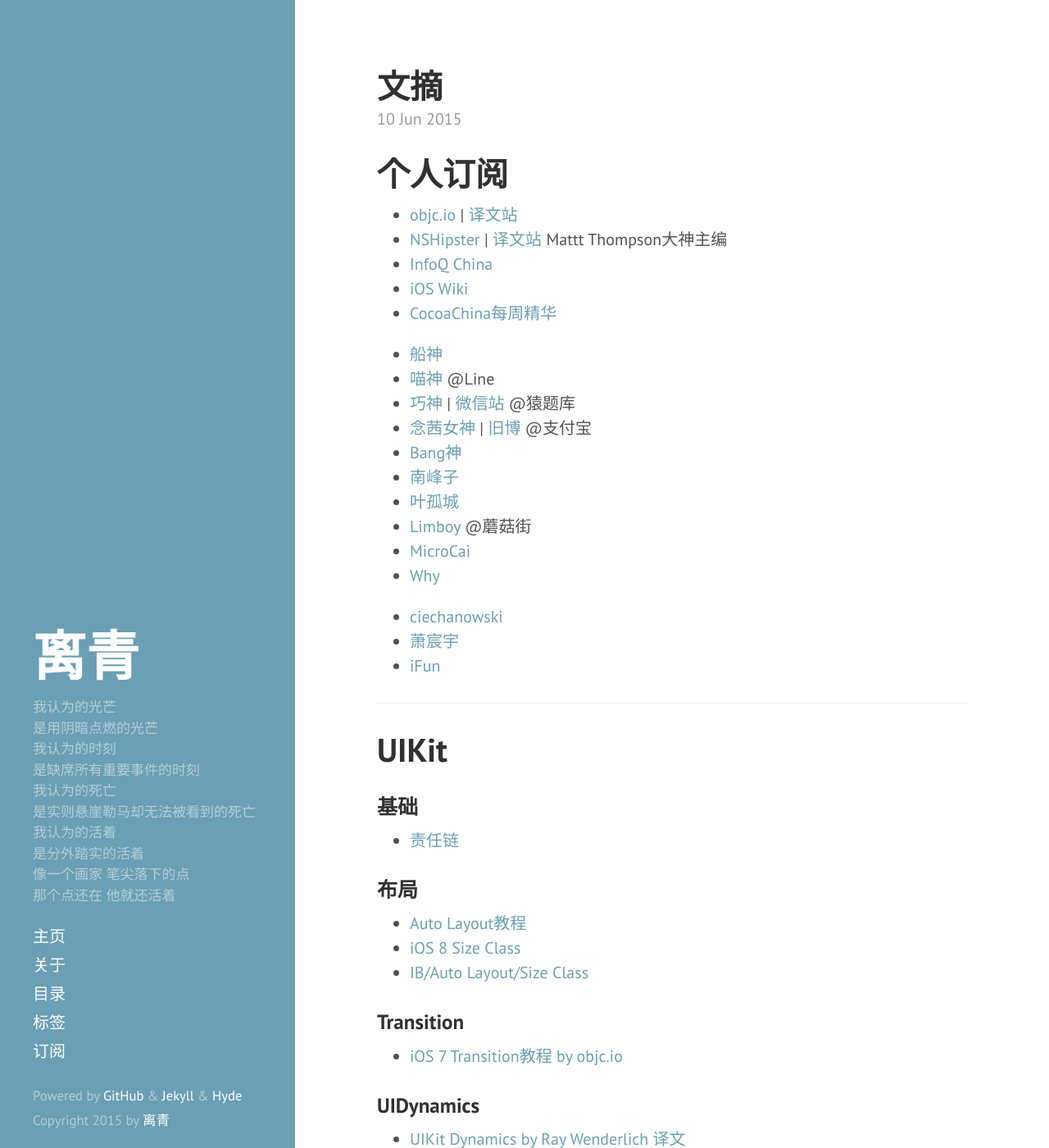
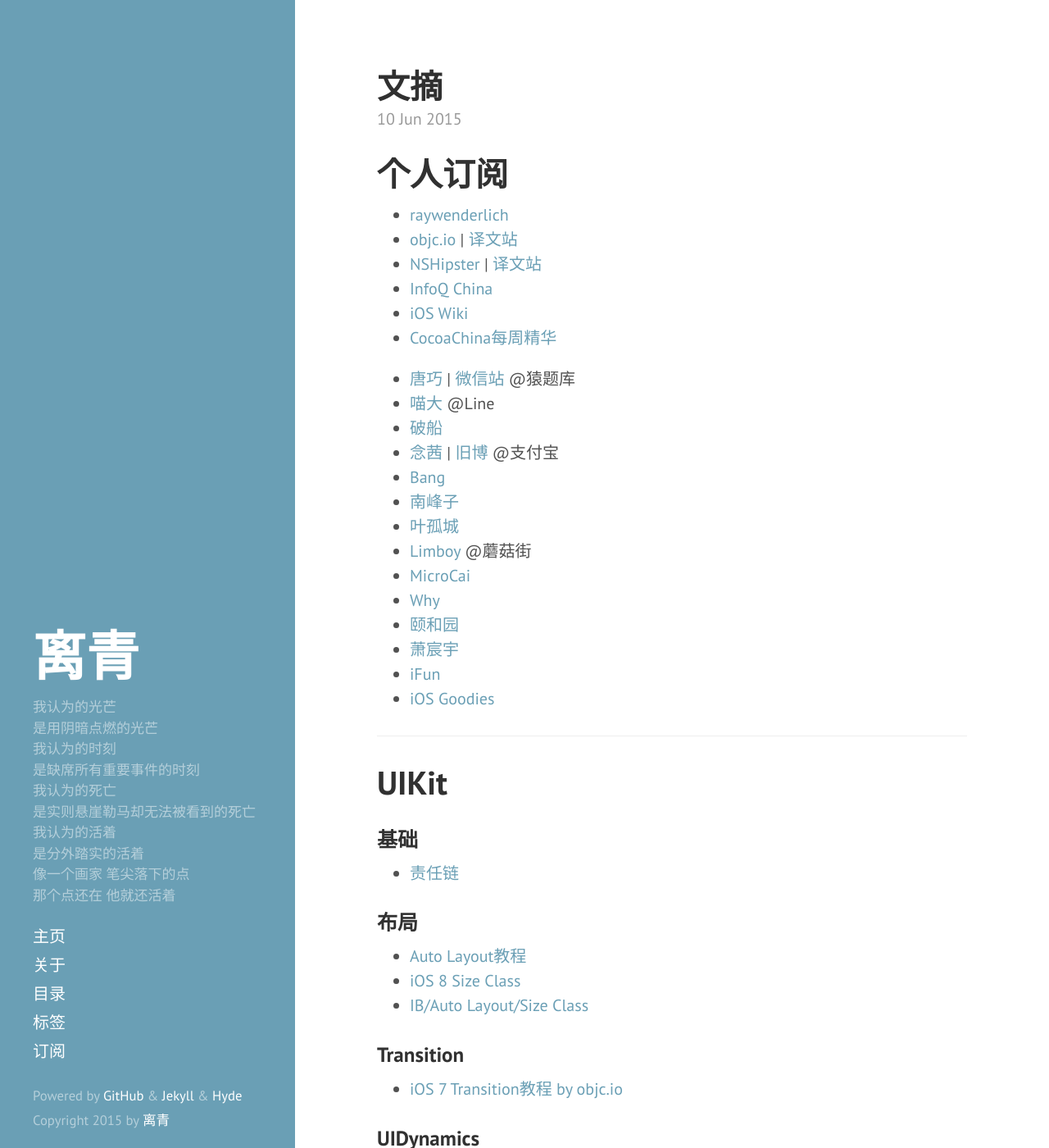
Before and after one commit to li-qing/li-qing.github.io, a Jekyll site: the page built from _posts/2015-06-10-digest.md, in a window 1280 px wide and 1400 px high. Shown: the whole window at 82% size. Built offline with Jekyll 4.4.1, drawn with Linux system fonts in a browser that asks for light colours.

Commit message:
update digest

```diff
--- a/_posts/2015-06-10-digest.md
+++ b/_posts/2015-06-10-digest.md
@@ -7,26 +7,27 @@ tags: Digest
 
 # 个人订阅
 
+- [raywenderlich](http://www.raywenderlich.com/)
 - [objc.io](http://www.objc.io/) \| [译文站](http://objccn.io/)
-- [NSHipster](http://nshipster.com/) \| [译文站](http://nshipster.cn/) Mattt Thompson大神主编
+- [NSHipster](http://nshipster.com/) \| [译文站](http://nshipster.cn/)
 - [InfoQ China](http://chuansong.me/account/infoqchina)
 - [iOS Wiki](http://www.ios-wiki.com/)
 - [CocoaChina每周精华](http://www.cocoachina.com/special/jinghua/)
 
-- [船神](http://beyondvincent.com/)
-- [喵神](http://onevcat.com/) @Line
-- [巧神](http://blog.devtang.com/) \| [微信站](http://chuansong.me/account/iosDevTips) @猿题库
-- [念茜女神](http://nianxi.net/) \| [旧博](http://my.csdn.net/yiyaaixuexi) @支付宝
-- [Bang神](http://blog.cnbang.net/)
+- [唐巧](http://blog.devtang.com/) \| [微信站](http://chuansong.me/account/iosDevTips) @猿题库
+- [喵大](http://onevcat.com/) @Line
+- [破船](http://beyondvincent.com/)
+- [念茜](http://nianxi.net/) \| [旧博](http://my.csdn.net/yiyaaixuexi) @支付宝
+- [Bang](http://blog.cnbang.net/)
 - [南峰子](http://southpeak.github.io/)
 - [叶孤城](http://www.jianshu.com/users/b82d2721ba07/latest_articles)
 - [Limboy](http://limboy.me/) @蘑菇街
 - [MicroCai](https://www.zybuluo.com/MicroCai/note/51120)
 - [Why](http://blog.callmewhy.com/)
-
-- [ciechanowski](http://ciechanowski.me/)
+- [颐和园](http://blog.csdn.net/kmyhy)
 - [萧宸宇](http://iiiyu.com)
 - [iFun](http://www.ifun.cc/)
+- [iOS Goodies](http://ios-goodies.com/)
 
 - - -
 
```
